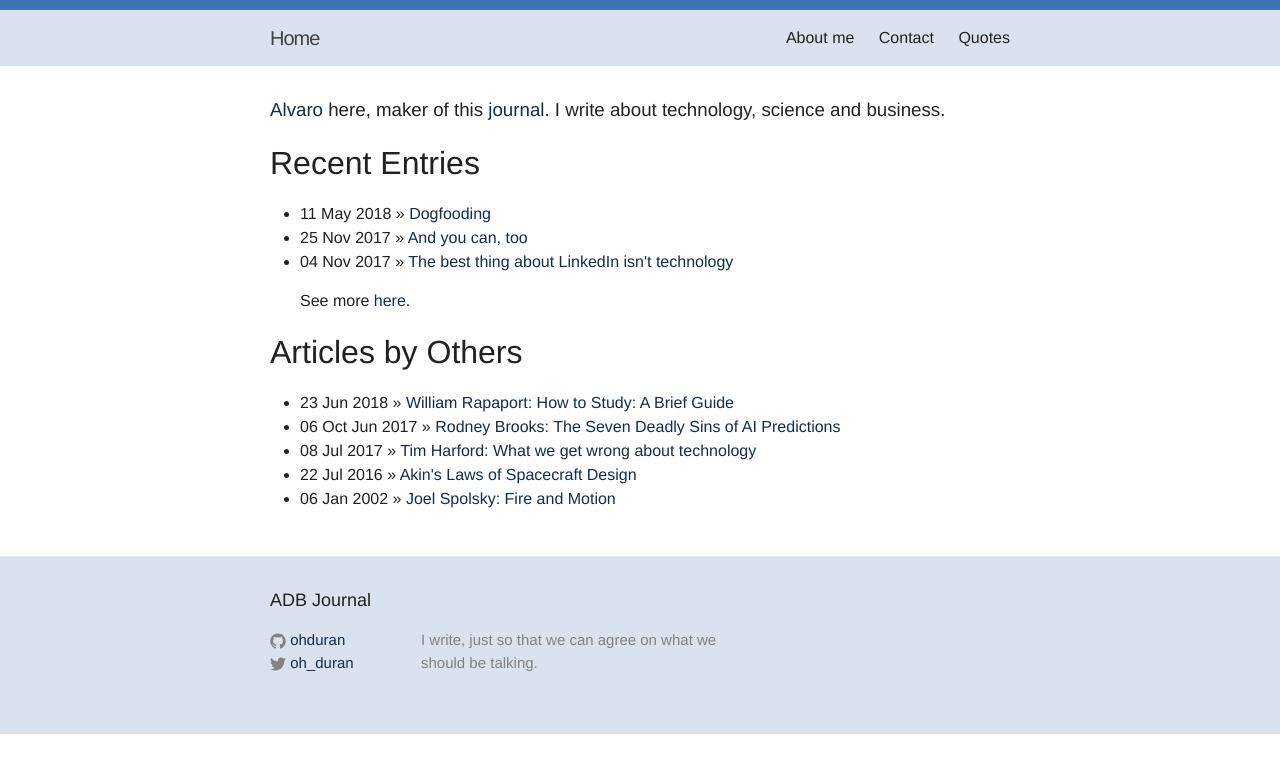
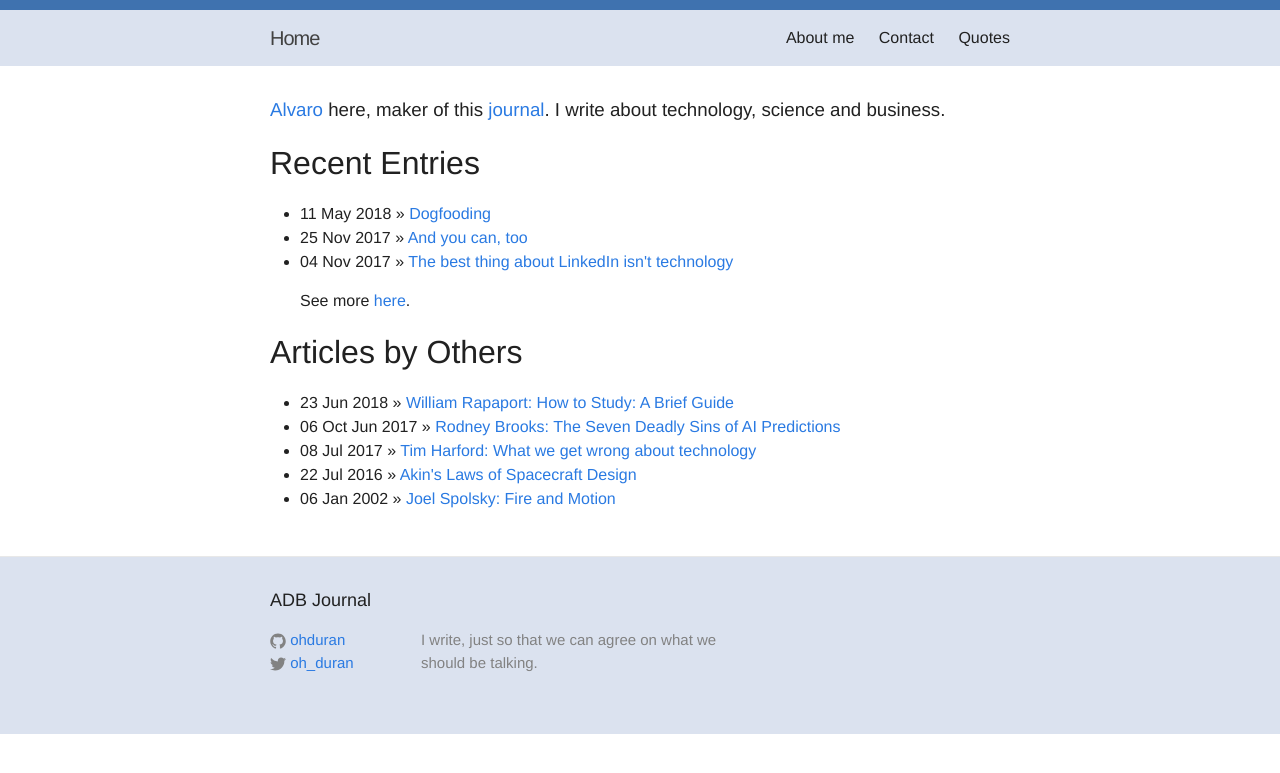
Before and after one commit to ohduran/ohduran.github.io, a Jekyll site: the page built from index.html, in a window 1280 px wide. Shown: the top 773 px of the page. Built offline with Jekyll 4.4.1, drawn with Linux system fonts in a browser that asks for light colours.

Commit message:
Final Changes in Format

```diff
--- a/css/main.scss
+++ b/css/main.scss
@@ -19,7 +19,7 @@ $background-head:  #3f72af;
 $background-header: #dbe2ef;
 $background-color: #f9f7f7;
 $background-footer: #dbe2ef;
-$brand-color:      #112d4e;
+$brand-color:      #2a7ae2;
 
 $grey-color:       #828282;
 $grey-color-light: lighten($grey-color, 40%);
```
